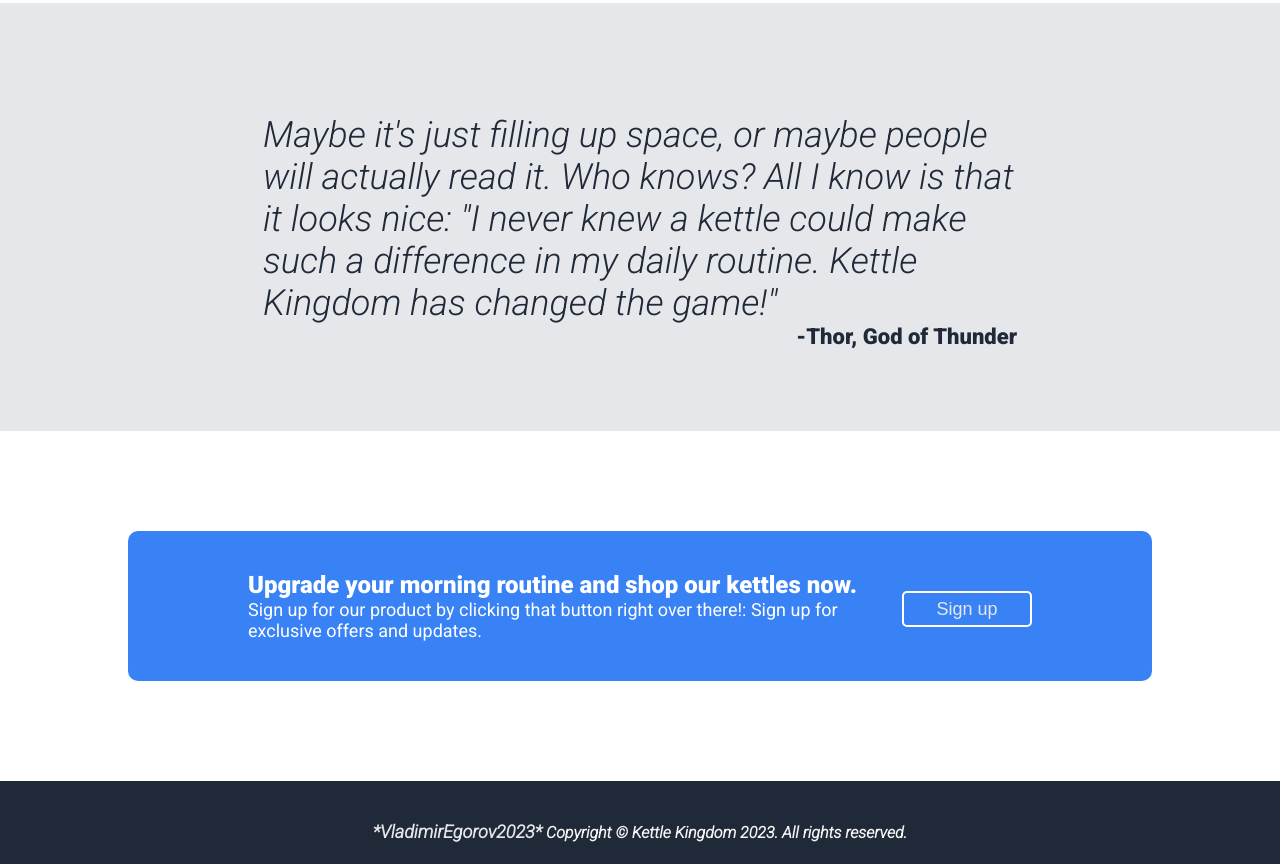
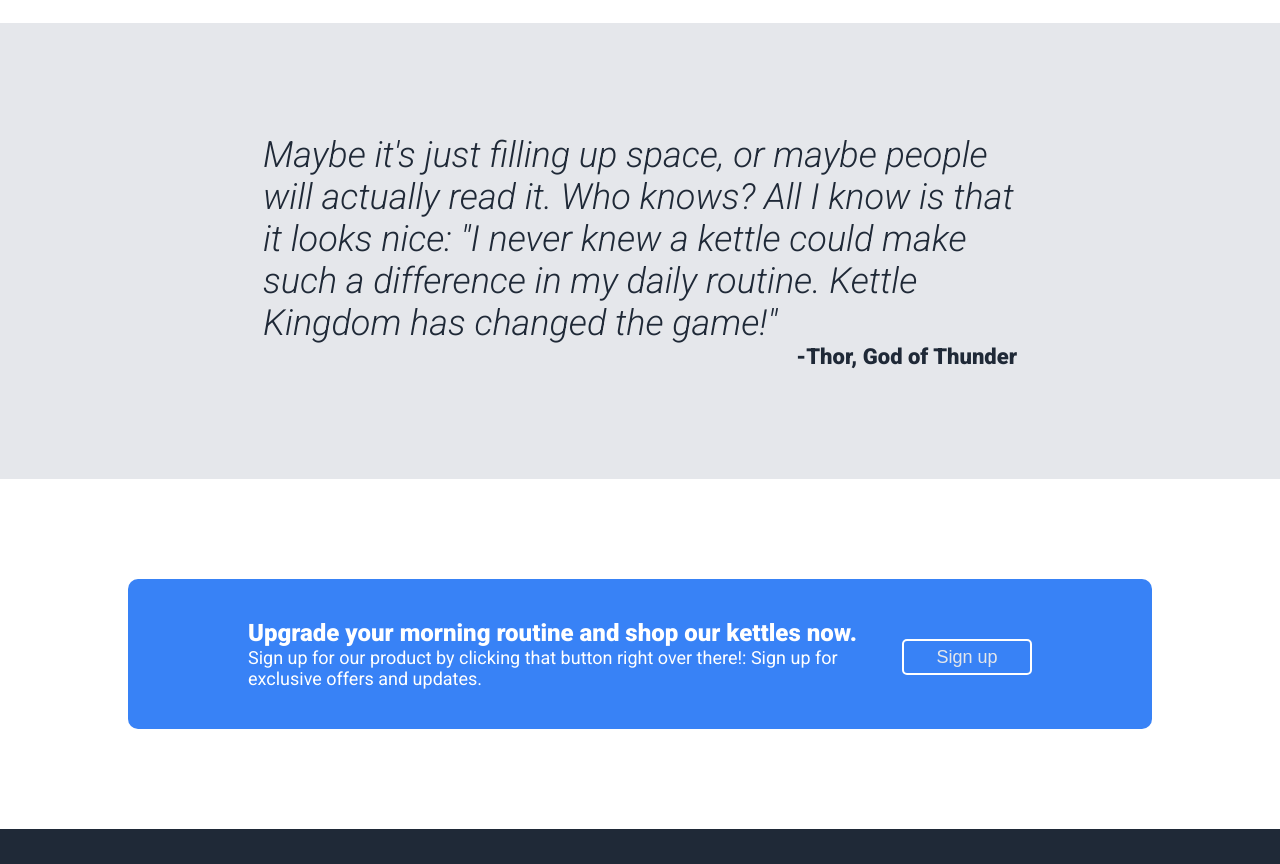
Before and after one commit to Vladimire87/Odin-Project-Landing-Page, a plain HTML site: page index.html in a window 1280 px wide. Shown: the part 1068-1932 px from the top of the page. Drawn offline with Linux system fonts and the light colour scheme.

Commit message:
css max-width change

```diff
--- a/style.css
+++ b/style.css
@@ -1,6 +1,13 @@
 * {
   border: 0px red dotted;
 }
+
+*,
+*::before,
+*::after {
+  box-sizing: border-box;
+}
+
 body {
   margin: auto;
   text-align: center;
@@ -9,9 +16,9 @@ body {
 
 .container {
   max-width: 100%;
-
   background-color: #1f2937;
   margin: auto;
+  padding: 10px;
 }
 
 .header,
@@ -115,7 +122,7 @@ a {
 .container-quote {
   background-color: #e5e7eb;
   max-width: 100%;
-  height: 428px;
+  min-height: 428px;
   margin: auto;
 }
 
@@ -146,19 +153,17 @@ a {
   display: flex;
   flex-direction: column;
   color: whitesmoke;
-  flex: 1;
-  height: 100px;
+  min-height: 100px;
   justify-content: center;
-  font-weight: 100;
   font-style: italic;
   font-weight: bold;
 }
 
 .call-to-action {
   display: flex;
-  width: 1024px;
+  max-width: 1024px;
   background-color: #3882f6;
-  height: 150px;
+  min-height: 150px;
   border-radius: 10px;
   margin: auto;
   margin-top: 100px;
@@ -169,7 +174,7 @@ a {
 }
 
 .call-to-action-title {
-  width: 1024px;
+  max-width: 1024px;
   font-size: 24px;
   font-weight: bold;
   display: flex;
```
